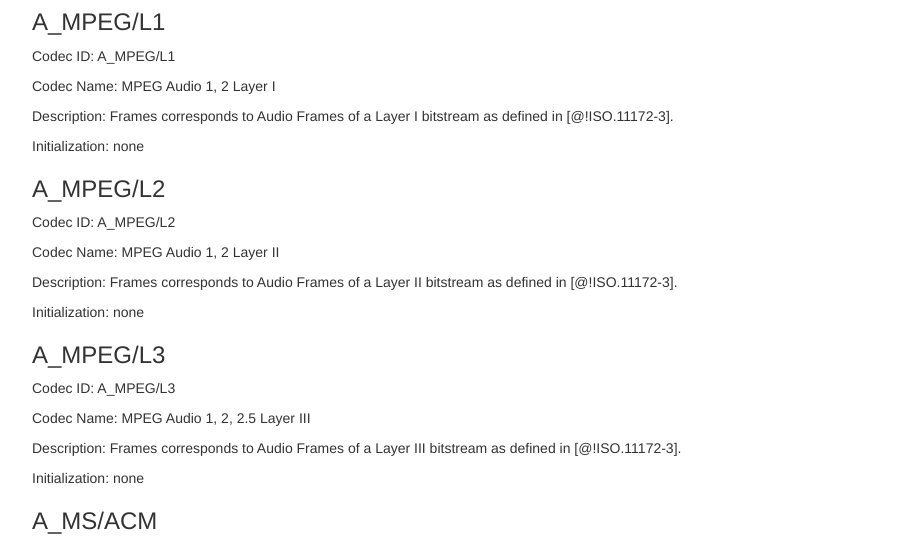
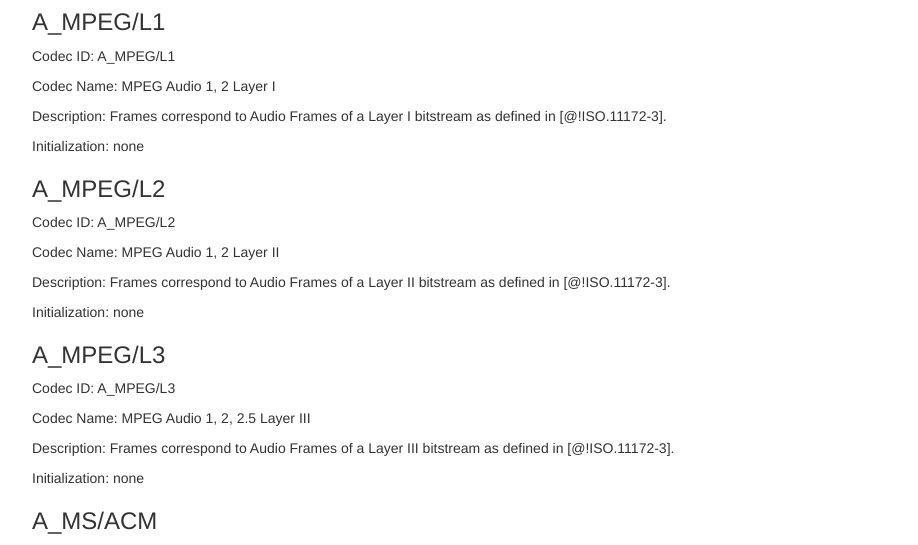
Before and after one commit to ietf-wg-cellar/matroska-specification, a Jekyll site: the page built from codec_specs.md, in a window 1280 px wide and 900 px high, scrolled down 12079 px. Shown: the part 152-697 px from the top of the window, without its empty margins (273-1191 px from the left). Built offline with Jekyll 4.4.1, drawn with Linux system fonts in a browser that asks for light colours; our own code applies the rules of GitHub Pages for plain Markdown files; some of the changed text lies outside the part shown.

Commit message:
fix plural grammar

```diff
--- a/codec_specs.md
+++ b/codec_specs.md
@@ -242,7 +242,7 @@ Codec ID: V_MPEG1
 
 Codec Name: MPEG 1
 
-Description: Frames corresponds to a Video Sequence as defined in [@!ISO.11172-2].
+Description: Frames correspond to a Video Sequence as defined in [@!ISO.11172-2].
 
 Initialization: none
 
@@ -252,7 +252,7 @@ Codec ID: V_MPEG2
 
 Codec Name: MPEG 2
 
-Description: Frames corresponds to a Video Sequence as defined in [@!ISO.13818-2].
+Description: Frames correspond to a Video Sequence as defined in [@!ISO.13818-2].
 
 Initialization: none
 
@@ -695,7 +695,7 @@ Codec ID: A_MPEG/L1
 
 Codec Name: MPEG Audio 1, 2 Layer I
 
-Description: Frames corresponds to Audio Frames of a Layer I bitstream as defined in [@!ISO.11172-3].
+Description: Frames correspond to Audio Frames of a Layer I bitstream as defined in [@!ISO.11172-3].
 
 Initialization: none
 
@@ -705,7 +705,7 @@ Codec ID: A_MPEG/L2
 
 Codec Name: MPEG Audio 1, 2 Layer II
 
-Description: Frames corresponds to Audio Frames of a Layer II bitstream as defined in [@!ISO.11172-3].
+Description: Frames correspond to Audio Frames of a Layer II bitstream as defined in [@!ISO.11172-3].
 
 Initialization: none
 
@@ -715,7 +715,7 @@ Codec ID: A_MPEG/L3
 
 Codec Name: MPEG Audio 1, 2, 2.5 Layer III
 
-Description: Frames corresponds to Audio Frames of a Layer III bitstream as defined in [@!ISO.11172-3].
+Description: Frames correspond to Audio Frames of a Layer III bitstream as defined in [@!ISO.11172-3].
 
 Initialization: none
 
```
